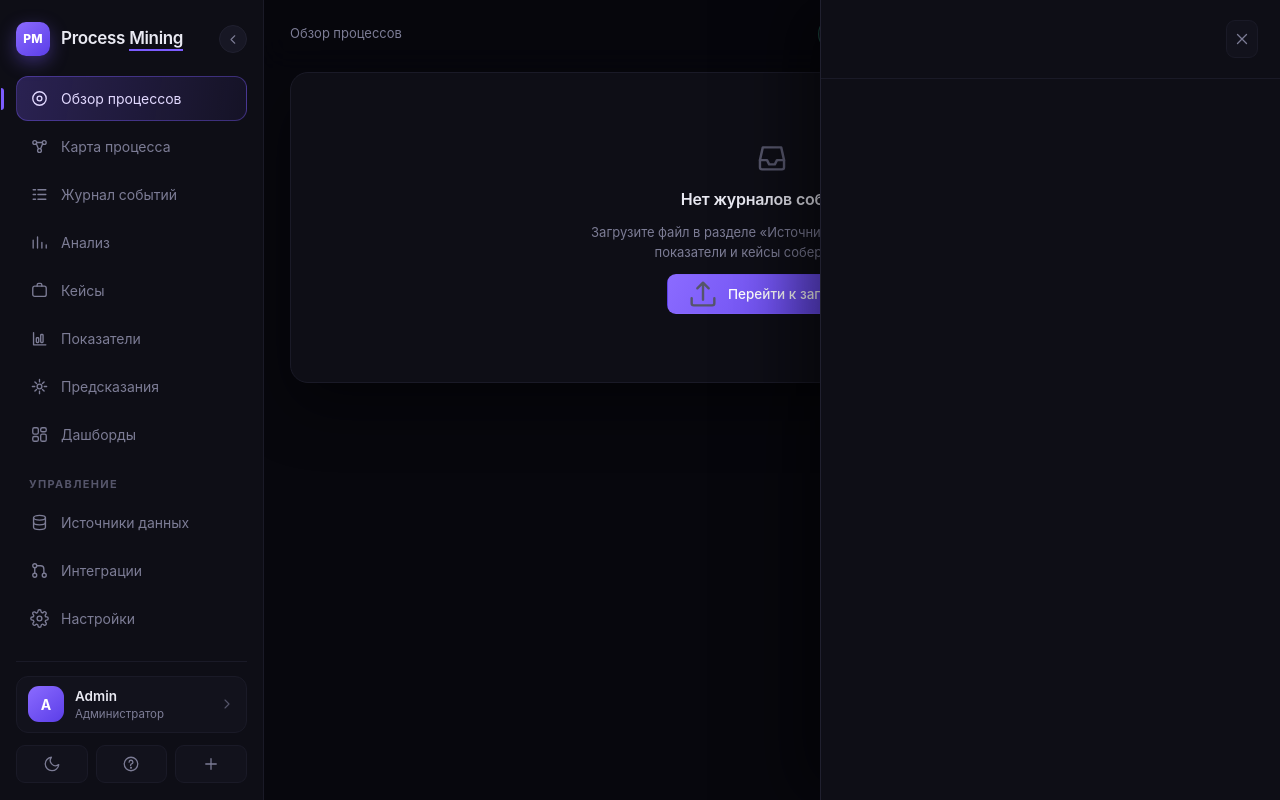
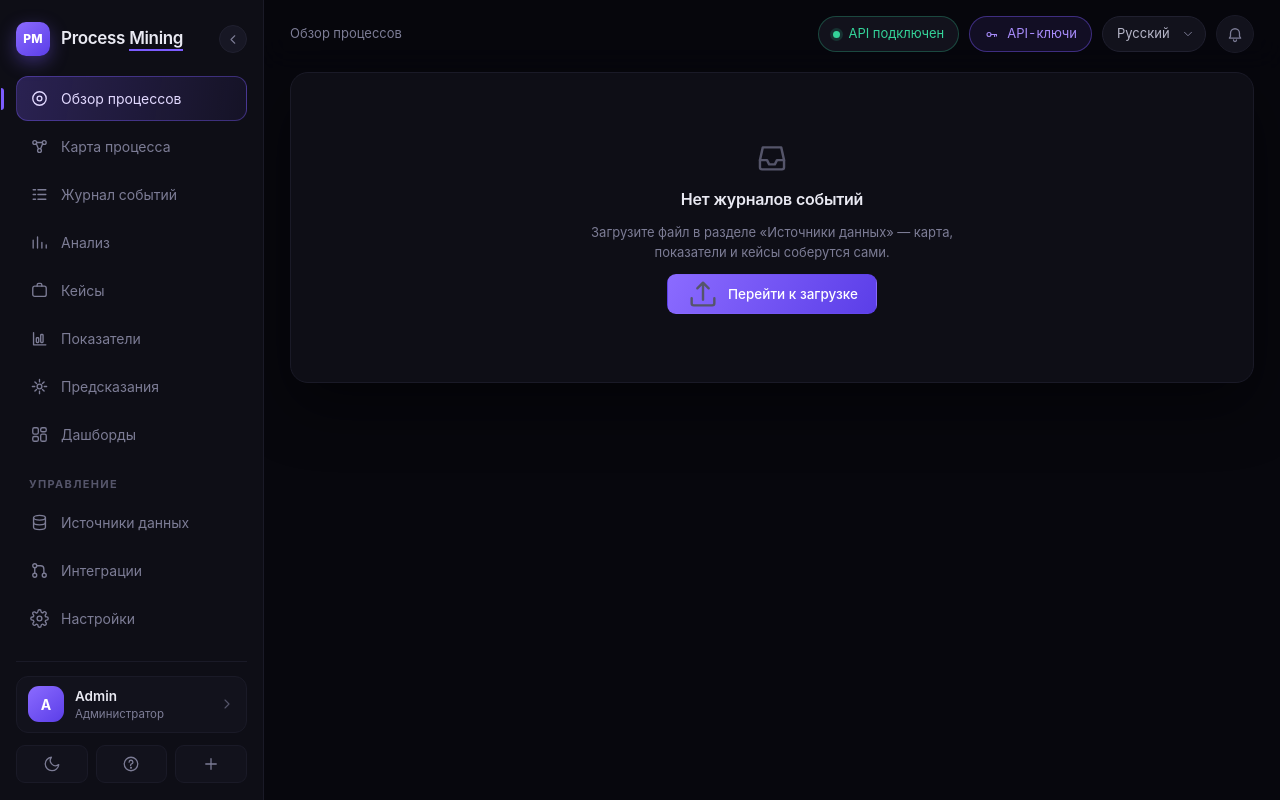
Before and after one commit to koksunbaev-hash/Process-Mining, a FastAPI app: page /studio in a window 1280 px wide. Run offline with FastAPI, Linux system fonts and the light colour scheme; data that the repository does not hold is empty; parts of the project's set-up code (start-up, migrations or seed data) failed here and were passed over; some libraries are stand-ins or nearby versions.

Commit message:
Let the Studio sheet close again
.sheet carries display:flex, which outranks the browser's rule for [hidden],
so toggling the attribute left the panel sitting over the page forever. The
close button appeared to do nothing.

Spell the hidden state out in CSS for both the sheet and its scrim.

Co-Authored-By: Claude Opus 5 <noreply@anthropic.com>

```diff
--- a/services/process-mining/app/static/studio/studio.css
+++ b/services/process-mining/app/static/studio/studio.css
@@ -498,6 +498,9 @@ table.tbl .empty { color: var(--muted); text-align: center; padding: 26px 19px;
   background: var(--panel); border-left: 1px solid var(--line);
   box-shadow: -24px 0 60px rgba(0, 0, 0, .5);
 }
+/* Атрибута hidden мало: display:flex выше по силе, чем правило браузера для
+ * hidden, и шторка осталась бы висеть поверх страницы навсегда. */
+.sheet[hidden], .scrim[hidden] { display: none; }
 .sheet-head { display: flex; align-items: center; gap: 12px; padding: 20px 22px; border-bottom: 1px solid var(--line-soft); }
 .sheet-head h2 { font-size: 16px; margin-right: auto; }
 .sheet-body { padding: 20px 22px 28px; overflow-y: auto; display: grid; gap: 16px; align-content: start; }
```
